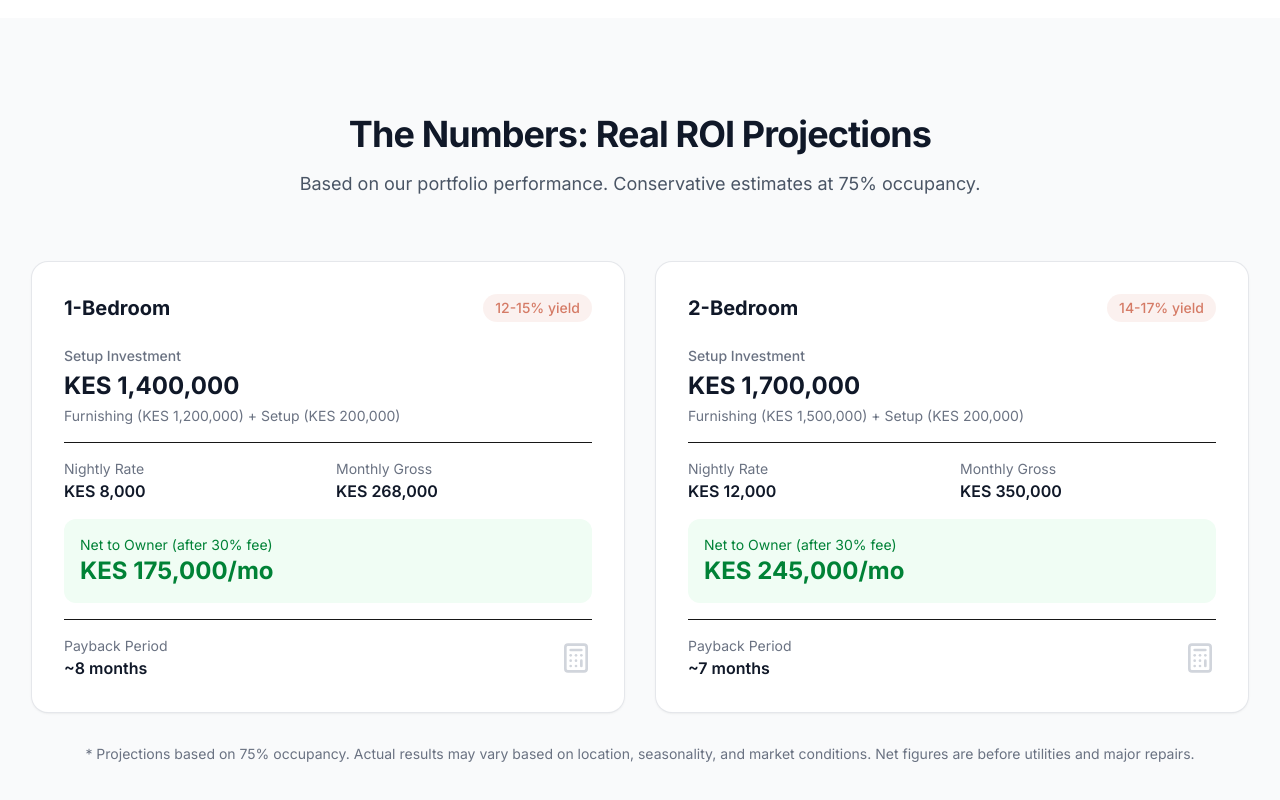
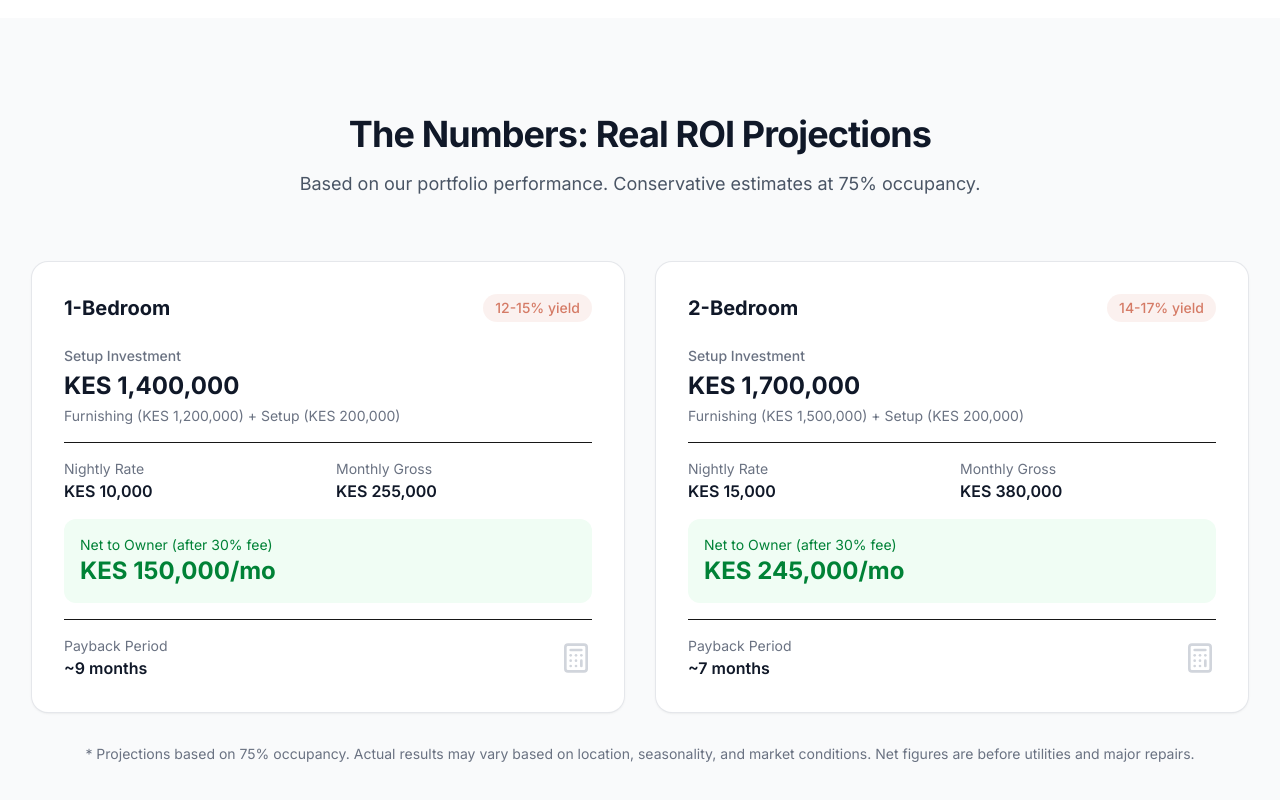
Before and after one commit to elitestaysafrica/website, a Next.js app: page /investors in a window 1280 px wide. Shown: the part 1670-2470 px from the top of the page. Built offline with nearby package versions, Linux system fonts and the light colour scheme; no server answers.

Commit message:
fix: update investor projections with real 2025 data

```diff
--- a/src/app/investors/page.tsx
+++ b/src/app/investors/page.tsx
@@ -23,7 +23,7 @@ import {
 const stats = [
   { value: "85%+", label: "Average Occupancy", subtext: "vs 45% market average" },
   { value: "50+", label: "Properties Managed", subtext: "across Nairobi" },
-  { kesAmount: 175000, label: "1-Bed Owner Net", subtext: "per month after fees" },
+  { kesAmount: 150000, label: "1-Bed Owner Net", subtext: "per month after fees" },
   { kesAmount: 245000, label: "2-Bed Owner Net", subtext: "per month after fees" },
 ]
 
@@ -66,10 +66,10 @@ const projections = [
     setupCost: 1400000,
     furnishing: 1200000,
     setupFee: 200000,
-    nightlyRate: 8000,
-    monthlyGross: 268000,
-    monthlyNet: 175000,
-    payback: "~8 months",
+    nightlyRate: 10000,
+    monthlyGross: 255000,
+    monthlyNet: 150000,
+    payback: "~9 months",
     annualYield: "12-15%",
   },
   {
@@ -77,8 +77,8 @@ const projections = [
     setupCost: 1700000,
     furnishing: 1500000,
     setupFee: 200000,
-    nightlyRate: 12000,
-    monthlyGross: 350000,
+    nightlyRate: 15000,
+    monthlyGross: 380000,
     monthlyNet: 245000,
     payback: "~7 months",
     annualYield: "14-17%",
```
